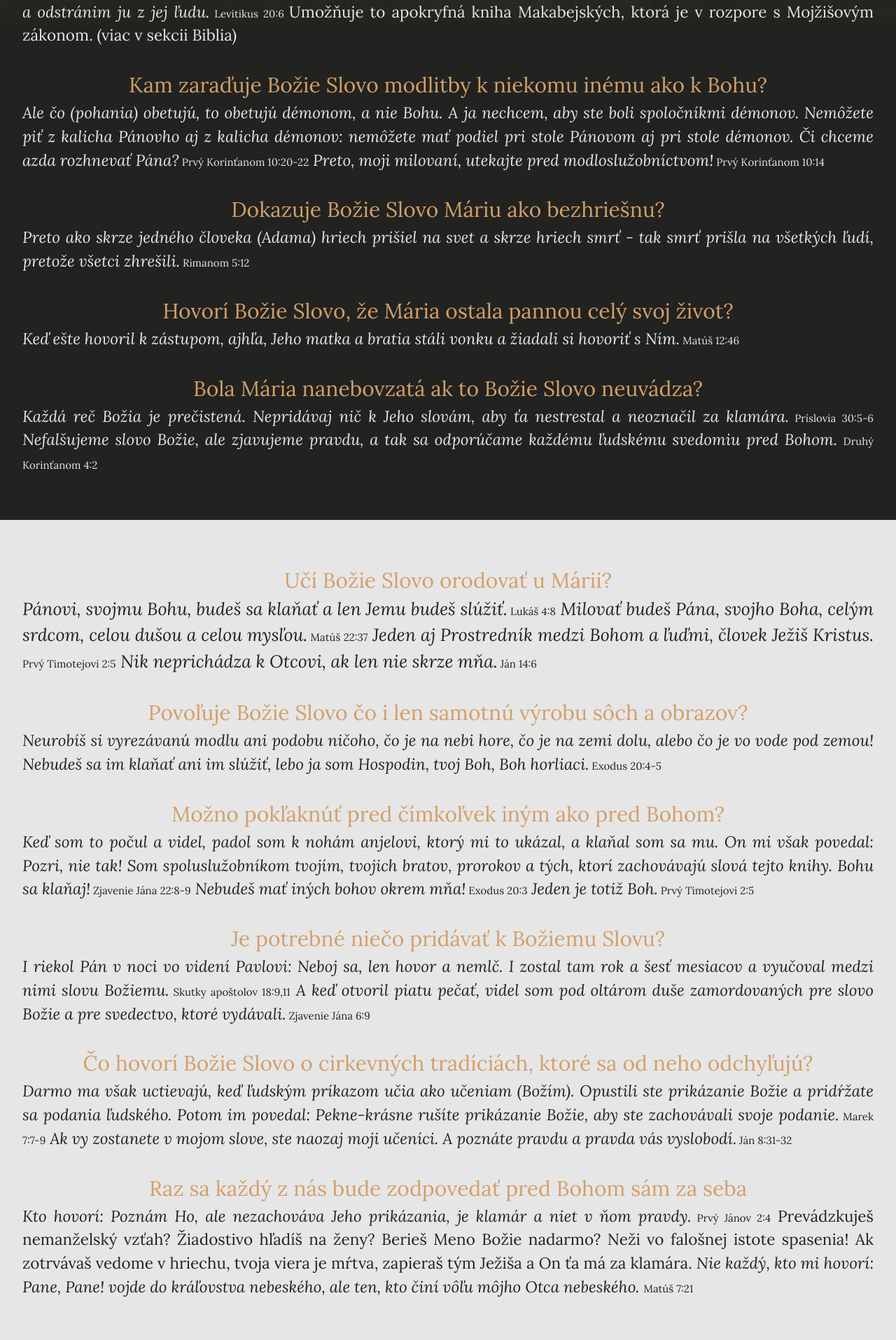
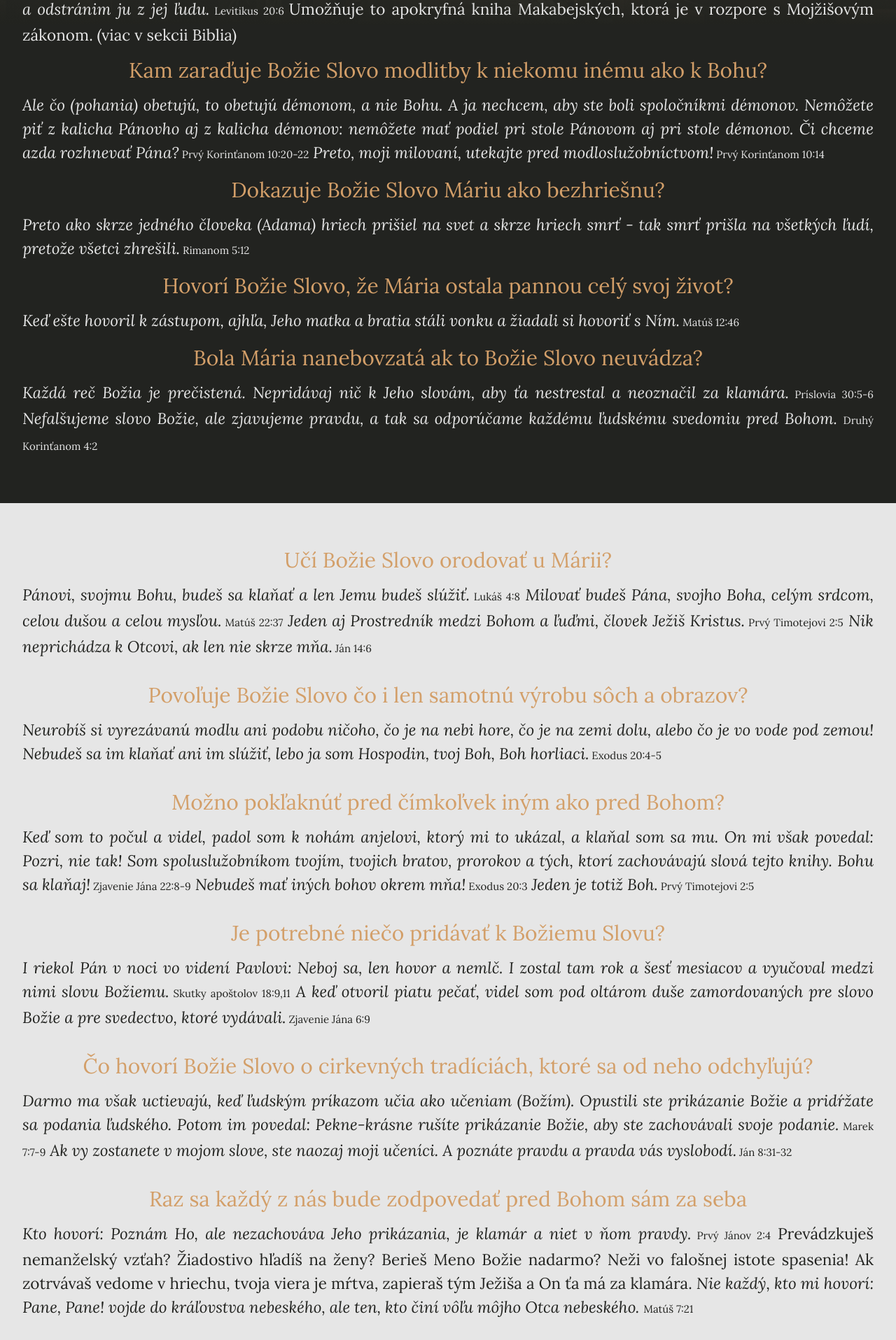
Before and after one commit to pkvarg/katolickaviera.sk, a React (Vite) app: page / in a window 1280 px wide. Shown: the part 765-2680 px from the top of the page at 70% size. Built offline with nearby package versions, Linux system fonts and the light colour scheme; grey boxes are pictures that could not be loaded.

Commit message:
front page generalised css

```diff
--- a/src/index.css
+++ b/src/index.css
@@ -180,6 +180,21 @@ section h2 {
   max-width: 100%;
 }
 
+h1 {
+  font-size: 30px;
+  padding-top: 16px;
+  padding-bottom: 16px;
+}
+
+div {
+  font-size: 22.5px;
+  line-height: 34px;
+}
+
+#verse-ref {
+  font-size: 15px;
+}
+
 /* MEDIA QUERIES MEDIA QUERIES MEDIA QUERIES  MEDIA QUERIES  MEDIA QUERIES  MEDIA QUERIES  MEDIA QUERIES  MEDIA QUERIES  MEDIA QUERIES MEDIA QUERIES MEDIA QUERIES MEDIA QUERIES  MEDIA QUERIES  MEDIA QUERIES  MEDIA QUERIES  MEDIA QUERIES  MEDIA QUERIES  MEDIA QUERIESMEDIA QUERIES MEDIA QUERIES MEDIA QUERIES  MEDIA QUERIES  MEDIA QUERIES  MEDIA QUERIES  MEDIA QUERIES  MEDIA QUERIES  MEDIA QUERIESMEDIA QUERIES MEDIA QUERIES MEDIA QUERIES  MEDIA QUERIES  MEDIA QUERIES  MEDIA QUERIES  MEDIA QUERIES  MEDIA QUERIES  MEDIA QUERIESMEDIA QUERIES MEDIA QUERIES MEDIA QUERIES  MEDIA QUERIES  MEDIA QUERIES  MEDIA QUERIES  MEDIA QUERIES  MEDIA QUERIES  MEDIA QUERIES */
 
 /* @media (min-width: 1281px) and (max-width: 2280px) {
@@ -225,4 +240,19 @@ section h2 {
     width: 100vw;
     /* height: 550px; */
   }
+
+  h1 {
+    font-size: 18px;
+    padding-top: 16px;
+    padding-bottom: 16px;
+  }
+
+  div {
+    font-size: 16px;
+    line-height: 20px;
+  }
+
+  #verse-ref {
+    font-size: 12px;
+  }
 }
--- a/src/pages/Home.jsx
+++ b/src/pages/Home.jsx
@@ -39,10 +39,10 @@ const Home = ({ lng, setLng }) => {
         <>
           <main className='hero-bg relative'>
             <LanguageBar />
-            <h1 className='text-title text-center text-[25px] lg:text-[40px] pt-[15%] lg:pt-[10%] font-bold'>
+            <h1 className='text-title text-center text-[25px] lg:text-[40px] pt-[15%] lg:pt-[10%] font-bold leading-[35px] lg:leading-[50px]'>
               Nespoliehaj sa na cirkevné tradície! <br /> Riaď sa Božím Slovom!
             </h1>
-            <div className='text-[#FFFFFF] text-[22.5px] flex flex-col items-center'>
+            <div className='text-[#FFFFFF] text-[22.5px] flex flex-col items-center leading-[30px] lg:leading-[30px]'>
               <span className='italic text-center'>
                 Ak vy zostanete v mojom slove, ste naozaj moji učeníci.
               </span>
@@ -68,30 +68,30 @@ const Home = ({ lng, setLng }) => {
               </h2>
             </div>
           </main>
-          <section className='bg-black px-4 lg:px-8 pt-8 pb-16'>
+          <section className='bg-black px-4 lg:px-8 pt-8 pb-16 '>
             <div className='flex flex-col lg:hidden'>
-              <h1 className='text-title text-center text-[25px] lg:text-[30px] pt-4'>
+              <h1 className='text-title text-center'>
                 Ako sa Božie Slovo pozerá na prihováranie veriaceho k svätcom?
               </h1>
-              <h2 className='text-white text-[22.5px] text-justify'>
+              <div className='text-white  text-justify'>
                 <span className='italic'>
                   Ak sa niekto obráti k duchom mŕtvych a k jasnovidcom a smilne
                   sa im zapredá, ja sám obrátim svoju tvár proti tej osobe a
                   odstránim ju z jej ľudu.
                 </span>
-                <span className='text-[15px]'> Levitikus 20:6 </span>
+                <span id='verse-ref'> Levitikus 20:6 </span>
                 Umožňuje to apokryfná kniha Makabejských, ktorá je v rozpore s
                 Mojžišovým zákonom. (viac v sekcii <a href='/biblia'>
                   Biblia{' '}
                 </a>{' '}
                 )
-              </h2>
+              </div>
             </div>
 
-            <h1 className='text-title text-center text-[25px] lg:text-[30px] pt-8'>
+            <h1 className='text-title text-center'>
               Kam zaraďuje Božie Slovo modlitby k niekomu inému ako k Bohu?
             </h1>
-            <h2 className='text-white text-[22.5px] text-justify'>
+            <div className='text-white  text-justify'>
               <span className='italic'>
                 Ale čo (pohania) obetujú, to obetujú démonom, a nie Bohu. A ja
                 nechcem, aby ste boli spoločníkmi démonov. Nemôžete piť z
@@ -99,162 +99,162 @@ const Home = ({ lng, setLng }) => {
                 stole Pánovom aj pri stole démonov. Či chceme azda rozhnevať
                 Pána?
               </span>
-              <span className='text-[15px]'> Prvý Korinťanom 10:20-22</span>
+              <span id='verse-ref'> Prvý Korinťanom 10:20-22</span>
               <span className='italic'>
                 {' '}
                 Preto, moji milovaní, utekajte pred modloslužobníctvom!
               </span>
-              <span className='text-[15px]'> Prvý Korinťanom 10:14</span>
-            </h2>
+              <span id='verse-ref'> Prvý Korinťanom 10:14</span>
+            </div>
 
-            <h1 className='text-title text-center text-[25px] lg:text-[30px] pt-8'>
+            <h1 className='text-title text-center'>
               Dokazuje Božie Slovo Máriu ako bezhriešnu?
             </h1>
-            <h2 className='text-white text-[22.5px] text-justify'>
+            <div className='text-white  text-justify'>
               <span className='italic'>
                 Preto ako skrze jedného človeka (Adama) hriech prišiel na svet a
                 skrze hriech smrť - tak smrť prišla na všetkých ľudí, pretože
                 všetci zhrešili.
               </span>
-              <span className='text-[15px]'> Rimanom 5:12</span>
-            </h2>
+              <span id='verse-ref'> Rimanom 5:12</span>
+            </div>
 
-            <h1 className='text-title text-center text-[25px] lg:text-[30px] pt-8'>
+            <h1 className='text-title text-center'>
               Hovorí Božie Slovo, že Mária ostala pannou celý svoj život?
             </h1>
-            <h2 className='text-white text-[22.5px] text-justify'>
+            <div className='text-white  text-justify'>
               <span className='italic'>
                 Keď ešte hovoril k zástupom, ajhľa, Jeho matka a bratia stáli
                 vonku a žiadali si hovoriť s Ním.
               </span>
-              <span className='text-[15px]'> Matúš 12:46</span>
-            </h2>
+              <span id='verse-ref'> Matúš 12:46</span>
+            </div>
 
-            <h1 className='text-title text-center text-[25px]  lg:text-[30px] pt-8'>
+            <h1 className='text-title text-center'>
               Bola Mária nanebovzatá ak to Božie Slovo neuvádza?
             </h1>
-            <h2 className='text-white text-[22.5px] text-justify'>
+            <div className='text-white  text-justify'>
               <span className='italic'>
                 Každá reč Božia je prečistená. Nepridávaj nič k Jeho slovám, aby
                 ťa nestrestal a neoznačil za klamára.
               </span>
-              <span className='text-[15px]'> Príslovia 30:5-6</span>
+              <span id='verse-ref'> Príslovia 30:5-6</span>
               <span className='italic'>
                 {' '}
                 Nefalšujeme slovo Božie, ale zjavujeme pravdu, a tak sa
                 odporúčame každému ľudskému svedomiu pred Bohom.{' '}
               </span>
-              <span className='text-[15px]'> Druhý Korinťanom 4:2</span>
-            </h2>
+              <span id='verse-ref'> Druhý Korinťanom 4:2</span>
+            </div>
           </section>
 
           <section className='bg-white text-black px-4 lg:px-8 pt-8'>
-            <h1 className='text-title text-center text-[25px] lg:text-[30px] pt-8'>
+            <h1 className='text-title text-center pt-8'>
               Učí Božie Slovo orodovať u Márii?
             </h1>
-            <h2 className='text-[25px] text-justify'>
+            <div className='text-justify'>
               <span className='italic'>
                 Pánovi, svojmu Bohu, budeš sa klaňať a len Jemu budeš slúžiť.
               </span>
-              <span className='text-[15px]'> Lukáš 4:8</span>
+              <span id='verse-ref'> Lukáš 4:8</span>
               <span className='italic'>
                 {' '}
                 Milovať budeš Pána, svojho Boha, celým srdcom, celou dušou a
                 celou mysľou.
               </span>
-              <span className='text-[15px]'> Matúš 22:37</span>
+              <span id='verse-ref'> Matúš 22:37</span>
               <span className='italic'>
                 {' '}
                 Jeden aj Prostredník medzi Bohom a ľuďmi, človek Ježiš Kristus.
               </span>
-              <span className='text-[15px]'> Prvý Timotejovi 2:5</span>
+              <span id='verse-ref'> Prvý Timotejovi 2:5</span>
               <span className='italic'>
                 {' '}
                 Nik neprichádza k Otcovi, ak len nie skrze mňa.
               </span>
-              <span className='text-[15px]'> Ján 14:6</span>
-            </h2>
+              <span id='verse-ref'> Ján 14:6</span>
+            </div>
 
-            <h1 className='text-title text-center text-[25px]  lg:text-[30px] pt-8'>
+            <h1 className='text-title text-center pt-8'>
               Povoľuje Božie Slovo čo i len samotnú výrobu sôch a obrazov?
             </h1>
-            <h2 className=' text-[22.5px] text-justify'>
+            <div className='text-justify'>
               <span className='italic'>
                 Neurobíš si vyrezávanú modlu ani podobu ničoho, čo je na nebi
                 hore, čo je na zemi dolu, alebo čo je vo vode pod zemou! Nebudeš
                 sa im klaňať ani im slúžiť, lebo ja som Hospodin, tvoj Boh, Boh
                 horliaci.
               </span>
-              <span className='text-[15px]'> Exodus 20:4-5</span>
-            </h2>
+              <span id='verse-ref'> Exodus 20:4-5</span>
+            </div>
 
-            <h1 className='text-title text-center text-[25px]  lg:text-[30px] pt-8'>
+            <h1 className='text-title text-center pt-8'>
               Možno pokľaknúť pred čímkoľvek iným ako pred Bohom?
             </h1>
-            <h2 className=' text-[22.5px] text-justify'>
+            <div className='text-justify'>
               <span className='italic'>
                 Keď som to počul a videl, padol som k nohám anjelovi, ktorý mi
                 to ukázal, a klaňal som sa mu. On mi však povedal: Pozri, nie
                 tak! Som spoluslužobníkom tvojím, tvojich bratov, prorokov a
                 tých, ktorí zachovávajú slová tejto knihy. Bohu sa klaňaj!
               </span>
-              <span className='text-[15px]'> Zjavenie Jána 22:8-9</span>
+              <span id='verse-ref'> Zjavenie Jána 22:8-9</span>
               <span className='italic'>
                 {' '}
                 Nebudeš mať iných bohov okrem mňa!
               </span>
-              <span className='text-[15px]'> Exodus 20:3</span>
+              <span id='verse-ref'> Exodus 20:3</span>
               <span className='italic'> Jeden je totiž Boh.</span>
-              <span className='text-[15px]'> Prvý Timotejovi 2:5</span>
-            </h2>
+              <span id='verse-ref'> Prvý Timotejovi 2:5</span>
+            </div>
 
-            <h1 className='text-title text-center text-[25px] lg:text-[30px] pt-8'>
+            <h1 className='text-title text-center pt-8'>
               Je potrebné niečo pridávať k Božiemu Slovu?
             </h1>
-            <h2 className='text-[22.5px] text-justify '>
+            <div className='text-justify '>
               <span className='italic'>
                 I riekol Pán v noci vo videní Pavlovi: Neboj sa, len hovor a
                 nemlč. I zostal tam rok a šesť mesiacov a vyučoval medzi nimi
                 slovu Božiemu.
               </span>
-              <span className='text-[15px]'> Skutky apoštolov 18:9,11</span>
+              <span id='verse-ref'> Skutky apoštolov 18:9,11</span>
               <span className='italic'>
                 {' '}
                 A keď otvoril piatu pečať, videl som pod oltárom duše
                 zamordovaných pre slovo Božie a pre svedectvo, ktoré vydávali.
               </span>
-              <span className='text-[15px]'> Zjavenie Jána 6:9</span>
-            </h2>
+              <span id='verse-ref'> Zjavenie Jána 6:9</span>
+            </div>
 
-            <h1 className='text-title text-center text-[25px] lg:text-[30px] pt-8'>
+            <h1 className='text-title text-center pt-8'>
               Čo hovorí Božie Slovo o cirkevných tradíciách, ktoré sa od neho
               odchyľujú?
             </h1>
-            <h2 className='text-black text-[22.5px] text-justify'>
+            <div className='text-black text-justify'>
               <span className='italic'>
                 Darmo ma však uctievajú, keď ľudským príkazom učia ako učeniam
                 (Božím). Opustili ste prikázanie Božie a pridŕžate sa podania
                 ľudského. Potom im povedal: Pekne-krásne rušíte prikázanie
                 Božie, aby ste zachovávali svoje podanie.
               </span>
-              <span className='text-[15px]'> Marek 7:7-9</span>
+              <span id='verse-ref'> Marek 7:7-9</span>
               <span className='italic'>
                 {' '}
                 Ak vy zostanete v mojom slove, ste naozaj moji učeníci. A
                 poznáte pravdu a pravda vás vyslobodí.
               </span>
-              <span className='text-[15px]'> Ján 8:31-32 </span>
-            </h2>
+              <span id='verse-ref'> Ján 8:31-32 </span>
+            </div>
 
-            <h1 className='text-title text-center text-[25px] lg:text-[30px] pt-8'>
+            <h1 className='text-title text-center pt-8'>
               Raz sa každý z nás bude zodpovedať pred Bohom sám za seba
             </h1>
-            <h2 className='text-black text-[22.5px] text-justify'>
+            <div className='text-black text-justify'>
               <span className='italic'>
                 Kto hovorí: Poznám Ho, ale nezachováva Jeho prikázania, je
                 klamár a niet v ňom pravdy.
               </span>
-              <span className='text-[15px]'> Prvý Jánov 2:4</span>
+              <span id='verse-ref'> Prvý Jánov 2:4</span>
               <span>
                 {' '}
                 Prevádzkuješ nemanželský vzťah? Žiadostivo hľadíš na ženy?
@@ -266,17 +266,17 @@ const Home = ({ lng, setLng }) => {
                   Nie každý, kto mi hovorí: Pane, Pane! vojde do kráľovstva
                   nebeského, ale ten, kto činí vôľu môjho Otca nebeského.{' '}
                 </span>
-                <span className='text-[15px]'>Matúš 7:21</span>
+                <span id='verse-ref'>Matúš 7:21</span>
               </span>
-            </h2>
+            </div>
             <div className='mt-[20%] lg:mt-[5%]'>
               <YouTube embedId='d2Y04-qcdRM' />
             </div>
 
-            <h2 className='text-[22.5px] py-10 text-justify'>
+            <div className='py-10 text-justify'>
               Prajem ti, aby si spoznal pravdu, bol oslobodený od tradícií a tak
               si sa raz mohol čistý postaviť pred Boha ako Jeho verný služobník.
-            </h2>
+            </div>
           </section>
         </>
       )}
```
